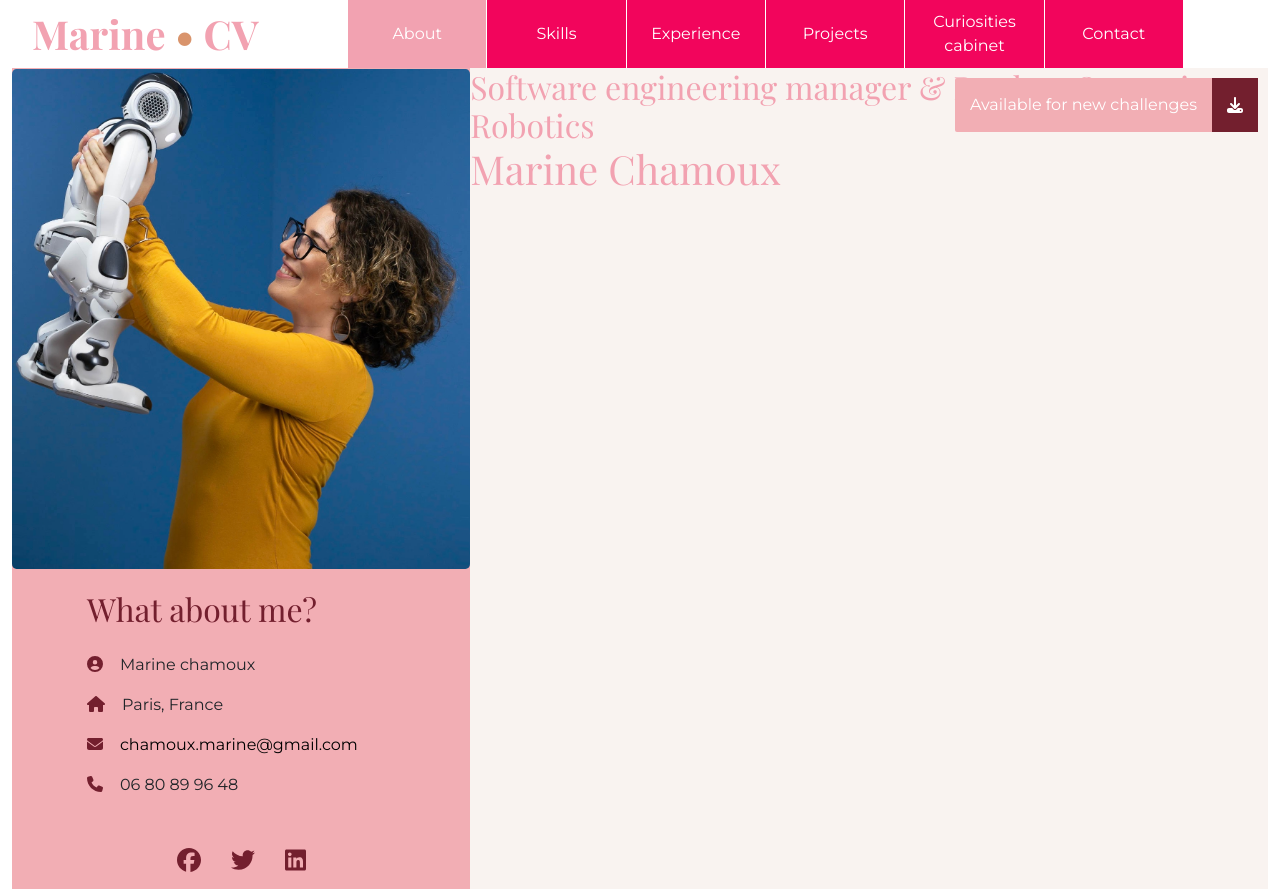
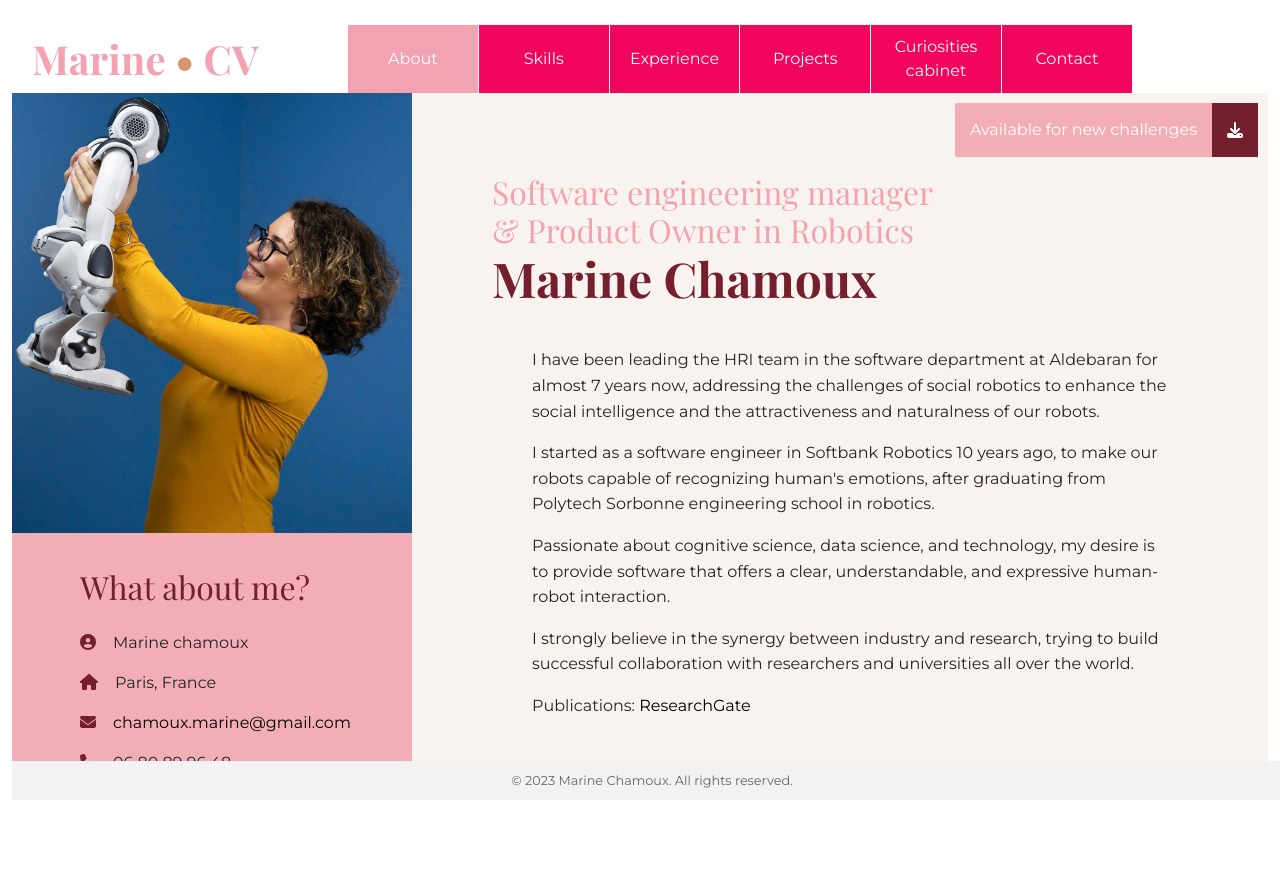
Before and after one commit to zygopter/marine.chamoux, a React (Create React App) app: page / in a window 1280 px wide. After the commit the page ends 800 px from the top, so only its background shows below. Built offline with nearby package versions, Linux system fonts and the light colour scheme.

Commit message:
Add footer, scrollable view and about page

```diff
--- /dev/null
+++ b/src/components/Footer.js
@@ -0,0 +1,12 @@
+// Footer.js
+import React from 'react';
+
+function Footer() {
+  return (
+    <footer className="footer">
+      © {new Date().getFullYear()} Marine Chamoux. All rights reserved.
+    </footer>
+  );
+}
+
+export default Footer;
--- a/src/pages/About.css
+++ b/src/pages/About.css
@@ -43,3 +43,23 @@
   .cv-download-button .button-text {
     transition: color 0.3s ease;
   }
+
+  .titre {
+    margin-top: 10vh;
+    margin-left: 10vh;
+  }
+
+  .titre .name {
+    color: var(--color-dark-maroon);
+    font-size: 3em;
+    font-weight: bold;
+  }
+
+  .description {
+    padding: 20px;
+    margin: 20px 20px;
+    margin-right: 80px;
+    font-size: 1em;
+    line-height: 1.6;
+    /* autres styles selon vos besoins */
+  }
--- a/src/pages/About.js
+++ b/src/pages/About.js
@@ -6,7 +6,7 @@ import './About.css'
 
 function About() {
   return (
-    <div>
+    <div className="container-about">
         {/* Contenu de la page À Propos */}
         <a href="/res/cv-marinechamoux-SWEngineeringManager.pdf" download className="cv-download-button">
             <span className="button-text">Available for new challenges</span>
@@ -14,8 +14,28 @@ function About() {
                 <FontAwesomeIcon icon={faDownload} /> {/* Remplacez faDownload par l'icône de votre choix */}
             </span>
         </a>
-        <h2>Software engineering manager & Product Owner in Robotics</h2>
-        <h1>Marine Chamoux</h1>
+        <div className='titre'>
+            <h2 className='titre1'>Software engineering manager</h2>
+            <h2 className='titre2'>& Product Owner in Robotics</h2>
+            <h1 className='name'>Marine Chamoux</h1>
+            <div className="description">
+            <p>
+                I have been leading the HRI team in the software department at Aldebaran for almost 7 years now, addressing the challenges of social robotics to enhance the social intelligence and the attractiveness and naturalness of our robots.
+            </p>
+            <p>
+                I started as a software engineer in Softbank Robotics 10 years ago, to make our robots capable of recognizing human's emotions, after graduating from Polytech Sorbonne engineering school in robotics.
+            </p>
+            <p>
+                Passionate about cognitive science, data science, and technology, my desire is to provide software that offers a clear, understandable, and expressive human-robot interaction.
+            </p>
+            <p>
+                I strongly believe in the synergy between industry and research, trying to build successful collaboration with researchers and universities all over the world.
+            </p>
+            <p>
+                Publications: <a href="https://www.researchgate.net/scientific-contributions/Marine-Chamoux-2191095408" target="_blank" rel="noopener noreferrer">ResearchGate</a>
+            </p>
+            </div>
+        </div>
     </div>
   );
 }
--- a/src/pages/Home.css
+++ b/src/pages/Home.css
@@ -10,9 +10,12 @@
     max-width: none;
     width: 100%; /* Assurez-vous qu'il occupe toute la largeur */
     margin: 0; /* Aucune marge qui pourrait le restreindre */
+    overflow-y: hidden;
   }
 
-  .top-bar {
+/* -------- TOP BAR -------- */
+
+.top-bar {
     display: flex;
     justify-content: space-between;
     align-items: stretch;
@@ -21,20 +24,21 @@
     width: auto; /* Assurez-vous qu'il occupe toute la largeur */
   }
 
-  .site-name {
-    font-size: clamp(1.5rem, 5vw, 2.5rem);
+.site-name {
+    font-size: clamp(1.5rem, 4vw, 2.5rem);
     font-weight: bold;
     color: var(--color-dusty-rose);
     align-self: center;
+    margin-top: 25px;
   }
 
-  .site-name span {
+.site-name span {
     font-size: inherit; /* Cela appliquera la même taille de police que le conteneur */
     font-weight: inherit; /* Hérite le poids de police du conteneur */
     color: var(--color-tan);
   }
 
-  .nav-links a {
+.nav-links a {
     text-decoration: none;
     color: #fff; /* Couleur des liens */
   }
@@ -46,7 +50,8 @@
   .nav-links {
     padding: 0px 0px;
     margin-left: 7vw;
-    margin-right: 5vw;
+    margin-right: 9vw;
+    margin-top: 25px;
     text-align: center;
     text-decoration: none;
     font-size: 1em;
@@ -127,6 +132,8 @@
     }
   }
 
+  /* -------- SIDE BAR -------- */
+
   .sidebar {
         width: 100%; /* Pleine largeur sur les petits écrans */
         background-color: var(--color-pale-pink);
@@ -135,29 +142,33 @@
   /* Sur les écrans plus grands, utilisez une largeur fixe ou relative */
   @media (min-width: 768px) {
     .sidebar {
-      width: 500px; /* ou une largeur en pourcentage/vw */
+      width: 450px; /* ou une largeur en pourcentage/vw */
       background-color: var(--color-pale-pink);
     }
   }
   .sidebar-photo {
     /* Styles pour la section photo */
     text-align: center; /* Centrer la photo si nécessaire */
-
   }
 
   .profile-pic {
     width: 100%; /* ou une autre taille selon votre design */
-    max-height: 500px;
+    min-width: 50vh;
+    max-height: 55vh;
     height: auto;
     object-fit: cover;
     object-position: 100% 45%;
-    border-radius: 1%; /* pour une image ronde */
-    margin: 1px 0; /* ajustez selon vos besoins */
+  }
+
+  .sidebar-text {
+    flex-grow: 1;
+    overflow-y: scroll;
+    background-color: var(--color-pale-pink);
   }
 
   .sidebar-info {
     /* Styles pour la section d'informations */
-    padding: 20px; /* Ajouter du padding */
+    padding: 20px;
     background-color: var(--color-pale-pink);
     margin-left: 12%;
     /* Autres styles pour bien présenter vos informations */
@@ -165,6 +176,7 @@
 
   .sidebar-title {
     color: var(--color-dark-maroon); /* Couleur du titre */
+    margin-top: 15px;
     margin-bottom: 25px;
     /* Autres styles pour le titre */
   }
@@ -179,7 +191,7 @@
     justify-content: center; /* Centre les icônes horizontalement */
     align-items: center; /* Centre les icônes verticalement */
     padding: 10px;
-    margin-top: auto; /* Pousse les icônes en bas si la sidebar est flex */
+    /* margin-top: 20px; */
   }
 
   .sidebar .social-links a {
@@ -191,6 +203,12 @@
   .sidebar .social-links a:hover {
     color: #555; /* Couleur au survol */
   }
+
+  .hack {
+    height: 40px;
+  }
+
+  /* -------- CONTENT AREA -------- */
 
   .content-area {
     display: flex;
@@ -208,4 +226,17 @@
     position: relative;
     flex-grow: 1;
     background-color: var(--color-light-tan);
+    overflow-y: scroll;
   }
+
+  /* Footer.css */
+.footer {
+    text-align: center;
+    padding: 10px 0;
+    position: fixed;
+    bottom: 0;
+    width: 100%;
+    background-color: #f2f2f2; /* Vous pouvez changer la couleur de fond */
+    color: #666; /* Couleur du texte */
+    font-size: 0.8em;
+  }
--- a/src/pages/Home.js
+++ b/src/pages/Home.js
@@ -5,6 +5,7 @@ import { faFacebook, faTwitter, faLinkedin } from '@fortawesome/free-brands-svg-
 
 import './Home.css'; // Assurez-vous de créer ce fichier pour vos styles
 import NavButton from  '../components/NavButton';
+import Footer from  '../components/Footer';
 import About from './About';
 
 function Home() {
@@ -14,6 +15,20 @@ function Home() {
 
     const toggleMenu = () => {
     setIsMenuOpen(!isMenuOpen);
+    };
+
+    const topBarRef = useRef(null);
+    const sidebarPhotoRef = useRef(null);
+    const footerRef = useRef(null);
+    const [remainingHeight, setRemainingHeight] = useState(0);
+
+    const updateRemainingHeight = () => {
+        const topBarHeight = topBarRef.current?.offsetHeight || 0;
+        const sidebarPhotoHeight = sidebarPhotoRef.current?.offsetHeight || 0;
+        const footerHeight = footerRef.current?.offsetHeight || 0;
+        const totalUsedHeight = topBarHeight + sidebarPhotoHeight + footerHeight;
+
+        setRemainingHeight(window.innerHeight - totalUsedHeight);
     };
 
     // Fermer le menu en cliquant en dehors
@@ -30,9 +45,15 @@ function Home() {
         };
     }, [menuRef]);
 
+    useEffect(() => {
+        updateRemainingHeight();
+        window.addEventListener('resize', updateRemainingHeight);
+        return () => window.removeEventListener('resize', updateRemainingHeight);
+    }, []);
+
     return (
         <div className="container">
-            <nav className="top-bar">
+            <nav ref={topBarRef} className="top-bar">
                 <h1 className="site-name">Marine  <span class="site-name-color-part">&#8226;</span> CV</h1>
                 {/* <button className="nav-button" onClick="location.href='#home';">About</button>
                 <button className="nav-button" onClick="location.href='#home';">Skills</button> */}
@@ -47,22 +68,16 @@ function Home() {
                     <NavButton name="projects" setActiveTab={setActiveTab} activeTab={activeTab}>Projects</NavButton>
                     <NavButton name="curiosities" setActiveTab={setActiveTab} activeTab={activeTab}>Curiosities cabinet</NavButton>
                     <NavButton name="contact" setActiveTab={setActiveTab} activeTab={activeTab}>Contact</NavButton>
-                {/* <a href="#about">À Propos</a>
-                <a href="#skills">Compétences</a>
-                <a href="#experiments">Expériences</a>
-                <a href="#experiments">Projets</a>
-                <a href="#experiments">Cabinet des curiosités</a>
-                <a href="#experiments">Contact</a> */}
-                {/* Autres liens si nécessaire */}
                 </div>
             </nav>
 
             <div className="content-area">
                 <aside className="sidebar">
-                    <div className="sidebar-photo">
+                    <div ref={sidebarPhotoRef} className="sidebar-photo">
                     {/* Votre photo de profil ici */}
                     <img src="/res/profil-picture.jpg" alt="Profile" className="profile-pic" />
                     </div>
+                    <div style={{ height: remainingHeight }} className="sidebar-text">
                         <div className="sidebar-info">
                             {/* Vos informations de contact ici */}
                             <h2 className="sidebar-title">What about me?</h2>
@@ -85,6 +100,9 @@ function Home() {
                             <FontAwesomeIcon icon={faLinkedin} />
                             </a>
                         </div>
+                        <div className="hack">
+                        </div>
+                    </div>
                 </aside>
 
                 <main className="main-content">
@@ -94,6 +112,7 @@ function Home() {
                     {/* ... autres conditions pour afficher les sections ... */}
                 </main>
             </div>
+            <Footer ref={footerRef}/>
         </div>
     );
 }
```
Lines whose indentation alone changed are shown as unchanged.
